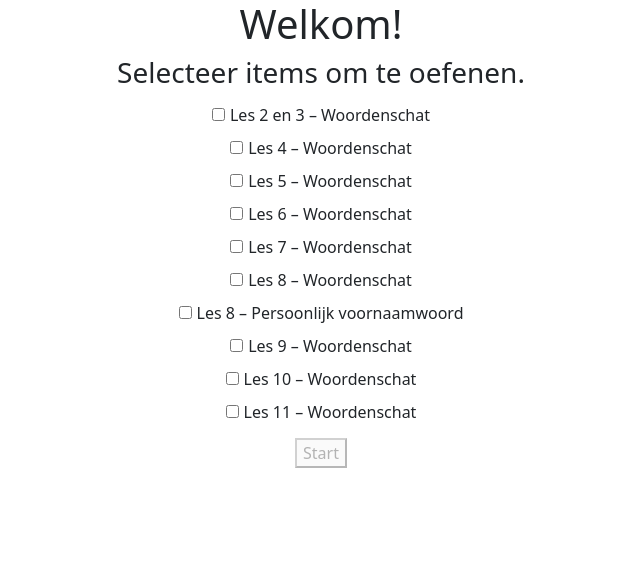
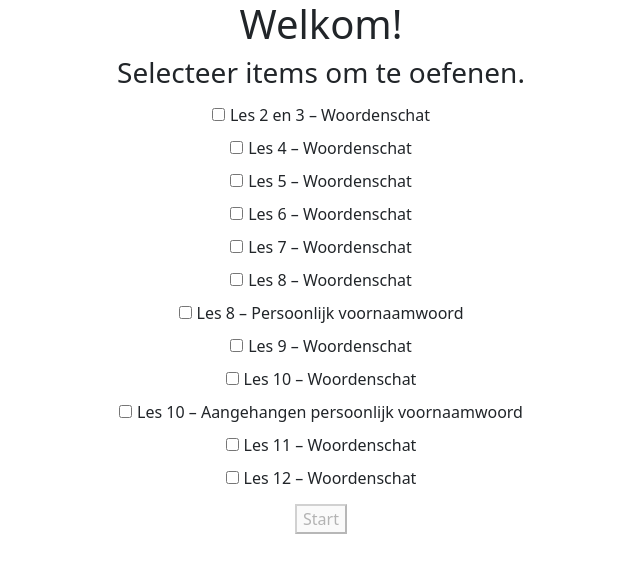
Before and after one commit to wilcomuit/bijbels-hebreeuws, a Vue app: page / in a window 1280 px wide. Shown: the top 572 px of the page, without its empty margins (319-959 px from the left). Built offline with nearby package versions, Linux system fonts and the light colour scheme.

Commit message:
Added lesson 10 APV + lesson 12

```diff
--- a/src/lessons/_lessonList.ts
+++ b/src/lessons/_lessonList.ts
@@ -8,6 +8,8 @@ import lesson9Vocabulary from '@/lessons/lesson9/vocabulary'
 import lesson8PersonalPronouns from '@/lessons/lesson8/personalPronouns'
 import lesson10Vocabulary from '@/lessons/lesson10/vocabulary'
 import lesson11Vocabulary from '@/lessons/lesson11/vocabulary'
+import lesson10AttachedPersonalPronouns from '@/lessons/lesson10/attachedPersonalPronouns'
+import lesson12Vocabulary from '@/lessons/lesson12/vocabulary'
 
 export default function lessonList() {
   return [
@@ -20,6 +22,8 @@ export default function lessonList() {
     lesson8PersonalPronouns,
     lesson9Vocabulary,
     lesson10Vocabulary,
-    lesson11Vocabulary
+    lesson10AttachedPersonalPronouns,
+    lesson11Vocabulary,
+    lesson12Vocabulary,
   ]
 }
--- /dev/null
+++ b/src/lessons/lesson10/attachedPersonalPronouns.ts
@@ -0,0 +1,105 @@
+const questions: Array<ConjugationQuestionType> = [
+  {
+    question: 'וֹ-',
+    answers: ['ev_hij'],
+    type: 'attached-personal-pronouns'
+  },
+  {
+    question: 'ה-ֹ',
+    answers: ['ev_hij'],
+    type: 'attached-personal-pronouns'
+  },
+  {
+    question: 'הוּ-',
+    answers: ['ev_hij'],
+    type: 'attached-personal-pronouns'
+  },
+  {
+    question: 'הּ-ָ',
+    answers: ['ev_zij'],
+    type: 'attached-personal-pronouns'
+  },
+  {
+    question: 'הָ-',
+    answers: ['ev_zij'],
+    type: 'attached-personal-pronouns'
+  },
+  {
+    question: 'ךָ-',
+    answers: ['ev_jij_m'],
+    type: 'attached-personal-pronouns'
+  },
+  {
+    question: 'ךְ-',
+    answers: ['ev_jij_v'],
+    type: 'attached-personal-pronouns'
+  },
+  {
+    question: 'י-ִ',
+    answers: ['ev_ik'],
+    type: 'attached-personal-pronouns'
+  },
+  {
+    question: 'נִי-',
+    answers: ['ev_ik'],
+    type: 'attached-personal-pronouns'
+  },
+  {
+    question: 'מוֹ-',
+    answers: ['mv_zij_m'],
+    type: 'attached-personal-pronouns'
+  },
+  {
+    question: 'ם-ָ',
+    answers: ['mv_zij_m'],
+    type: 'attached-personal-pronouns'
+  },
+  {
+    question: 'הֶם-',
+    answers: ['mv_zij_m'],
+    type: 'attached-personal-pronouns'
+  },
+  {
+    question: 'הֵמָּה-',
+    answers: ['mv_zij_m'],
+    type: 'attached-personal-pronouns'
+  },
+  {
+    question: 'ן-ָ',
+    answers: ['mv_zij_v'],
+    type: 'attached-personal-pronouns'
+  },
+  {
+    question: 'הֶן-',
+    answers: ['mv_zij_v'],
+    type: 'attached-personal-pronouns'
+  },
+  {
+    question: 'הֵנָּה-',
+    answers: ['mv_zij_v'],
+    type: 'attached-personal-pronouns'
+  },
+  {
+    question: 'כֶם-',
+    answers: ['mv_jullie_m'],
+    type: 'attached-personal-pronouns'
+  },
+  {
+    question: 'כֶן-',
+    answers: ['mv_jullie_v'],
+    type: 'attached-personal-pronouns'
+  },
+  {
+    question: 'נוּ-',
+    answers: ['mv_wij'],
+    type: 'attached-personal-pronouns'
+  }
+]
+const lesson10AttachedPersonalPronouns: LessonType = {
+  id: 'lesson10-attached-personal-pronouns',
+  name: 'Les 10 – Aangehangen persoonlijk voornaamwoord',
+  type: 'woordenschat',
+  active: false,
+  questions
+}
+export default lesson10AttachedPersonalPronouns
--- /dev/null
+++ b/src/lessons/lesson12/vocabulary.ts
@@ -0,0 +1,100 @@
+const questions: Array<QuestionType> = [
+  {
+    question: 'אָכַל',
+    answers: ['hij at'],
+    type: 'woordenschat'
+  },
+  {
+    question: 'גָּנַב',
+    answers: ['hij stal', 'hij misleidde'],
+    type: 'woordenschat'
+  },
+  {
+    question: 'דְּמוּת',
+    answers: ['gelijkenis'],
+    type: 'woordenschat'
+  },
+  {
+    question: 'דַּעַת',
+    answers: ['kennis', 'verstand', 'benul', 'begrip'],
+    type: 'woordenschat'
+  },
+  {
+    question: 'הַיּוֹם',
+    answers: ['vandaag', 'heden'],
+    type: 'woordenschat'
+  },
+  {
+    question: 'הֵיכָל',
+    answers: ['heiligdom', 'tempel', 'paleis'],
+    type: 'woordenschat'
+  },
+  {
+    question: 'חֹדֶשׁ',
+    answers: ['maand', 'nieuwe maan'],
+    type: 'woordenschat'
+  },
+  {
+    question: 'חוֹמָב',
+    answers: ['muur'],
+    type: 'woordenschat'
+  },
+  {
+    question: 'כָּתַב',
+    answers: ['hij schreef'],
+    type: 'woordenschat'
+  },
+  {
+    question: 'לָכֵן',
+    answers: ['daarom', 'zodoende', 'derhalve'],
+    type: 'woordenschat'
+  },
+  {
+    question: 'מַלְכּוּת',
+    answers: ['koningschap', 'koninkrijk'],
+    type: 'woordenschat'
+  },
+  {
+    question: 'נֶגֶב',
+    answers: ['zuiden', 'Negev', 'woestijn', 'droge streek', 'zuid'],
+    type: 'woordenschat'
+  },
+  {
+    question: 'נָתַן',
+    answers: ['hij gaf', 'hij zette'],
+    type: 'woordenschat'
+  },
+  {
+    question: 'עָמַד',
+    answers: ['hij stond'],
+    type: 'woordenschat'
+  },
+  {
+    question: 'עָשָׂה',
+    answers: ['hij deed', 'hij maakte'],
+    type: 'woordenschat'
+  },
+  {
+    question: 'צֹאן',
+    answers: ['kleinvee', 'kudde', 'schapen', 'geiten'],
+    type: 'woordenschat'
+  },
+  {
+    question: 'צַדִּיק',
+    answers: ['rechtvaardig', 'rechtvaardige', 'vroom', 'vrome', 'godvrezend', 'godvrezende'],
+    type: 'woordenschat'
+  },
+  {
+    question: 'צֶלֶם',
+    answers: ['beeld', 'gelijkenis', 'afbeelding', 'tekening'],
+    type: 'woordenschat'
+  }
+]
+const lesson12Vocabulary: LessonType = {
+  id: 'lesson12-vocabulary',
+  name: 'Les 12 – Woordenschat',
+  type: 'woordenschat',
+  active: false,
+  questions
+}
+export default lesson12Vocabulary
--- a/src/stores/practice.ts
+++ b/src/stores/practice.ts
@@ -99,7 +99,7 @@ export const useHebrewPracticeStore = defineStore('hebrewPractice', () => {
 
   function submitAnswer(answer: string) {
     if (
-      (['vervoeging', 'woordenschat', 'personal-pronouns'].includes(currentQuestion.value.type) &&
+      (['vervoeging', 'woordenschat', 'personal-pronouns', 'attached-personal-pronouns'].includes(currentQuestion.value.type) &&
         currentQuestion.value.answers
           .map((answer: string) => answer.toLowerCase())
           .includes(answer)) ||
--- a/src/views/practice/Practice.vue
+++ b/src/views/practice/Practice.vue
@@ -7,6 +7,7 @@ import Footer from './Footer.vue'
 import Vocabulary from '@/views/questionTypes/Vocabulary.vue'
 import Sentence from '@/views/questionTypes/Sentence.vue'
 import PersonalPronouns from '@/views/questionTypes/PersonalPronouns.vue'
+import AttachedPersonalPronouns from '@/views/questionTypes/AttachedPersonalPronouns.vue'
 
 const answerInput: any = ref(null)
 const hideAnswer: Ref<boolean> = ref(true)
@@ -46,6 +47,11 @@ const questionPrefix = computed(() => {
       />
       <PersonalPronouns
         v-if="useHebrewPracticeStore().currentQuestion.type === 'personal-pronouns'"
+        :hide-answer="hideAnswer"
+        @setHideAnswer="(val) => (hideAnswer = val)"
+      />
+      <AttachedPersonalPronouns
+        v-if="useHebrewPracticeStore().currentQuestion.type === 'attached-personal-pronouns'"
         :hide-answer="hideAnswer"
         @setHideAnswer="(val) => (hideAnswer = val)"
       />
--- /dev/null
+++ b/src/views/questionTypes/AttachedPersonalPronouns.vue
@@ -0,0 +1,130 @@
+<script setup lang="ts">
+import { useHebrewPracticeStore } from '@/stores/practice'
+import { computed } from 'vue'
+
+const submitAnswer = (answer: string) => {
+  emit('setHideAnswer', true)
+  useHebrewPracticeStore().submitAnswer(answer)
+}
+const emit = defineEmits(['setHideAnswer'])
+const props = defineProps({
+  hideAnswer: {
+    type: Boolean,
+    required: true
+  }
+})
+
+const answers = computed(() => useHebrewPracticeStore().currentQuestion.answers)
+</script>
+
+<template>
+  <table>
+    <tr>
+      <th>Enkelvoud</th>
+      <th>Meervoud</th>
+    </tr>
+    <tr>
+      <td>
+        <button
+          @click="submitAnswer('ev_hij')"
+          :class="{ 'correct-answer': !hideAnswer && answers.includes('ev_hij') }"
+        >
+          Hem
+        </button>
+      </td>
+      <td>
+        <button
+          @click="submitAnswer('mv_zij_m')"
+          :class="{ 'correct-answer': !hideAnswer && answers.includes('mv_zij_m') }"
+        >
+          Hen (m)
+        </button>
+      </td>
+    </tr>
+    <tr>
+      <td>
+        <button
+          @click="submitAnswer('ev_zij')"
+          :class="{ 'correct-answer': !hideAnswer && answers.includes('ev_zij') }"
+        >
+          Haar
+        </button>
+      </td>
+      <td>
+        <button
+          @click="submitAnswer('mv_zij_v')"
+          :class="{ 'correct-answer': !hideAnswer && answers.includes('mv_zij_v') }"
+        >
+          Hen (v)
+        </button>
+      </td>
+    </tr>
+    <tr>
+      <td>
+        <button
+          @click="submitAnswer('ev_jij_m')"
+          :class="{ 'correct-answer': !hideAnswer && answers.includes('ev_jij_m') }"
+        >
+          Jou (m)
+        </button>
+      </td>
+      <td>
+        <button
+          @click="submitAnswer('mv_jullie_m')"
+          :class="{ 'correct-answer': !hideAnswer && answers.includes('mv_jullie_m') }"
+        >
+          Jullie (m)
+        </button>
+      </td>
+    </tr>
+    <tr>
+      <td>
+        <button
+          @click="submitAnswer('ev_jij_v')"
+          :class="{ 'correct-answer': !hideAnswer && answers.includes('ev_jij_v') }"
+        >
+          Jou (v)
+        </button>
+      </td>
+      <td>
+        <button
+          @click="submitAnswer('mv_jullie_v')"
+          :class="{ 'correct-answer': !hideAnswer && answers.includes('mv_jullie_v') }"
+        >
+          Jullie (v)
+        </button>
+      </td>
+    </tr>
+    <tr>
+      <td>
+        <button
+          @click="submitAnswer('ev_ik')"
+          :class="{ 'correct-answer': !hideAnswer && answers.includes('ev_ik') }"
+        >
+          Mij
+        </button>
+      </td>
+      <td>
+        <button
+          @click="submitAnswer('mv_wij')"
+          :class="{ 'correct-answer': !hideAnswer && answers.includes('mv_wij') }"
+        >
+          Ons
+        </button>
+      </td>
+    </tr>
+  </table>
+</template>
+
+<style lang="scss">
+.menu-button {
+  margin-top: 20px;
+}
+.end-screen {
+  text-align: center;
+
+  .result-block {
+    margin-top: 5%;
+  }
+}
+</style>
```
